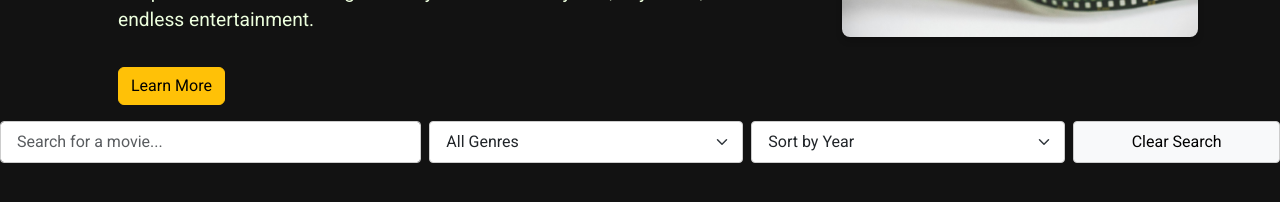
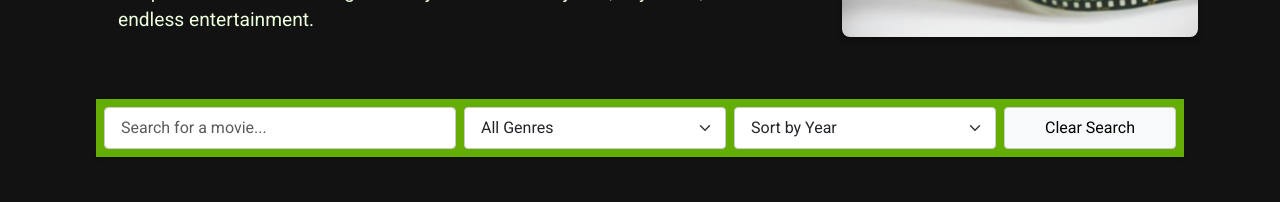
Before and after one commit to Victor400/movie-explorer, a plain HTML site: page index.html in a window 1280 px wide. Shown: the part 306-508 px from the top of the page. Drawn offline with nearby package versions, Linux system fonts and the light colour scheme.

Commit message:
feat: adjustment for the container controls, readme - Key features and flow steps

```diff
--- a/assets/css/style.css
+++ b/assets/css/style.css
@@ -6,7 +6,7 @@
   --primary-color: #BCEC7E;
   --secondary-color: #EDFFDE;
   --highlight-color: #8d411b;
-  --highlight-color-light: #dd7846;
+  --highlight-color-light: #64ad04;
   --background-color: #121212;
   --navbar-color: #1a1a1a;
   --text-color: #ffffff;
@@ -89,14 +89,24 @@ p {
 
 .about-img img {
   border-radius: 8px;
-  box-shadow: 0 4px 6px rgba(0, 0, 0, 0.2);
+  box-shadow: 0 4px 6px rgba(0, 0, 0, 0.3);
+  margin-top: auto;
+  margin-bottom: auto;
   transform: translateY(40px);
 }
 
 
 /* Container for the controls */
 #controls {
-  margin-bottom: 2rem;
+  margin-bottom: 2.5rem;
+  margin-top: 3rem;
+  background-color: var(--highlight-color-light);
+  width: 85%;
+  margin-left: auto;
+  margin-right: auto;
+  padding: 0.5rem;
+  box-sizing: border-box;
+  box-shadow: 0 2px 6px rgba(0, 0, 0, 0.1);
 }
 
 /* Style for the search input */
--- a/assets/js/script.js
+++ b/assets/js/script.js
@@ -1,4 +1,4 @@
-//  Initialize sample movie data
+//  Initialize movie dataset
 const movies = [
     {
         title: "Captain America",
--- a/index.html
+++ b/index.html
@@ -64,7 +64,6 @@
                 blockbusters, heartwarming dramas, or laugh-out-loud comedies, our platform has something for everyone.
                 Stream anytime, anywhere, and dive into endless entertainment.</p>
             </header>
-            <p><a href="about-us.html" class="btn btn-warning mt-3">Learn More</a></p>
           </div>
           <div class="col-lg-4 col-md-12 col-12">
             <div class="about-img">
```
Also changed, not shown: README.md.
